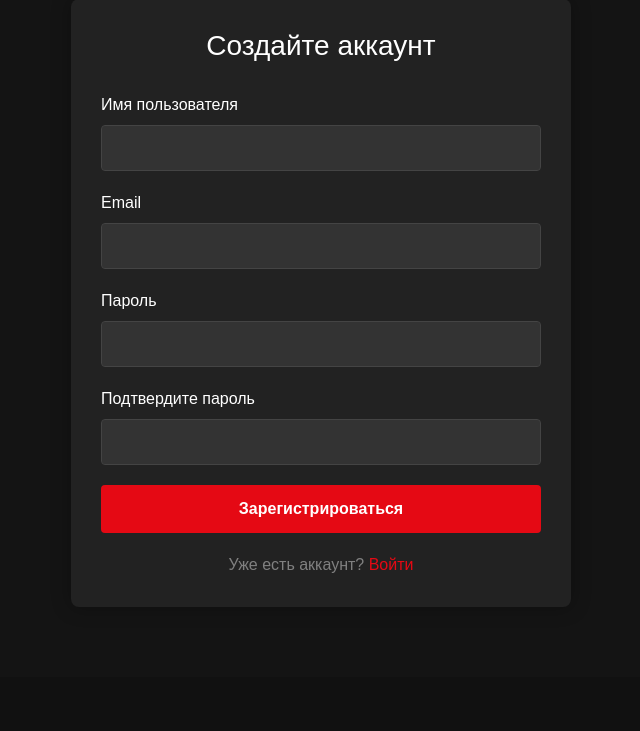
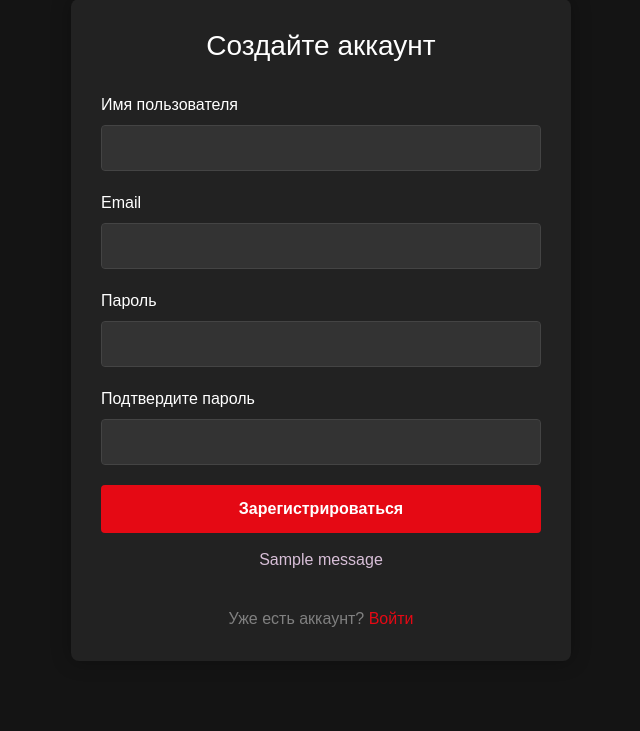
Before and after one commit to nisya1/WEB-project, a Flask app: page /auth/register in a window 1280 px wide. Shown: the part 184-915 px from the top of the page, without its empty margins (319-959 px from the left). Before the commit the page ends 791 px from the top, so only its background shows below. Run offline with Flask 3, Linux system fonts and the light colour scheme; one stand-in notice (Sample message) is shown.

Commit message:
Добавлена проверка существования юзера при регистрации

```diff
--- a/blueprints/auth.py
+++ b/blueprints/auth.py
@@ -1,5 +1,6 @@
 import flask
-from flask import render_template, request, session, redirect, url_for
+from flask import render_template, request, session, redirect, url_for, flash
+
 from data.db_session import global_init, create_session
 from data.users_models.users import Users
 
@@ -15,23 +16,34 @@ def register_form():
         confirm_password = request.form.get("confirm_password")
 
         if password == confirm_password:
-            session["name"] = name
-            session["email"] = email
-            session["password"] = password
-            session["user_active"] = True
-
+            user_exist = False
             global_init(f"database/users.db")
             sess1 = create_session()
 
-            user = Users(
-                Name=name,
-                Email=email,
-                Password=password
-            )
-            sess1.add(user)
-            sess1.commit()
+            if sess1.query(Users).filter(Users.Name == name).first():
+                flash('Такой пользователь с таким именем существует', 'error')
+                user_exist = True
+            if sess1.query(Users).filter(Users.Email == email).first():
+                flash('Данная электронная почта уже привязана', 'error')
+                user_exist = True
 
-            return redirect(url_for('to_movies'))
+            if not user_exist:
+                user = Users(
+                    Name=name,
+                    Email=email,
+                    Password=password
+                )
+
+
+                sess1.add(user)
+                sess1.commit()
+
+                session["name"] = name
+                session["email"] = email
+                session["password"] = password
+                session["user_active"] = True
+
+                return redirect(url_for('to_movies'))
 
     return render_template('auth/register.html')
 
--- a/static/auth/style.css
+++ b/static/auth/style.css
@@ -202,6 +202,12 @@ body {
     text-decoration: underline;
 }
 
+.alert-error {
+    padding: 15px 0;
+    color: #D8BFD8;
+    text-align: center;
+}
+
 /* Адаптивность */
 @media (max-width: 768px) {
     .nav-links {
--- a/templates/auth/register.html
+++ b/templates/auth/register.html
@@ -63,6 +63,17 @@
 
             <button type="submit" class="btn btn-register">Зарегистрироваться</button>
 
+            {% with messages = get_flashed_messages() %}
+            {% if messages %}
+            {% for message in messages %}
+                <div class="alert-error" role="alert">
+                    {{ message }}
+                </div>
+            {% endfor %}
+            {% endif %}
+            {% endwith %}
+
+
             <div class="login-link">
                 Уже есть аккаунт? <a href="/auth/login">Войти</a>
             </div>
```
